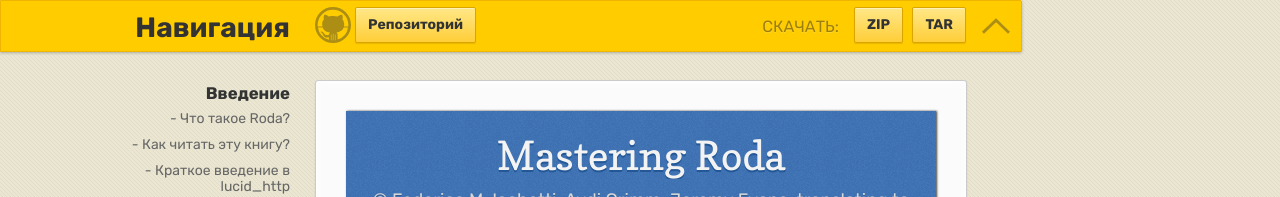
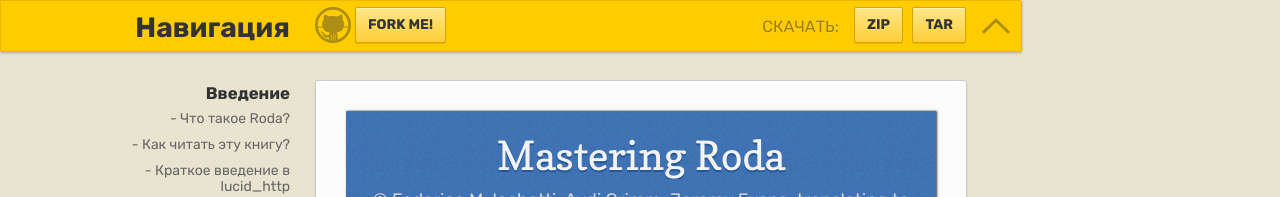
Before and after one commit to denisborovensky/github-pages-ebook-template, a Jekyll site: the page built from index.md, in a window 1280 px wide. Shown: the top 197 px of the page. Built offline with Jekyll 4.4.1, drawn with Linux system fonts in a browser that asks for light colours; some web fonts are replaced; our own code applies the rules of GitHub Pages for plain Markdown files.

Commit message:
feat: add fork url

```diff
--- a/_layouts/default.html
+++ b/_layouts/default.html
@@ -21,7 +21,7 @@
           <h2>Навигация</h2>
         </div>
         <a href="{{ site.github.repository_url }}"><img id="logo" src="{{ '/assets/images/octocat-logo.svg' | relative_url }}"></a>
-        <a href="{{ site.github.repository_url }}" class="button fork"><strong>Репозиторий</strong></a>
+        <a href="{{ site.github.repository_url | append: 'fork'}}" class="button fork"><strong>FORK ME!</strong></a>
         {% if site.show_downloads %}
           <div class="downloads">
             <span>Скачать:</span>
```
